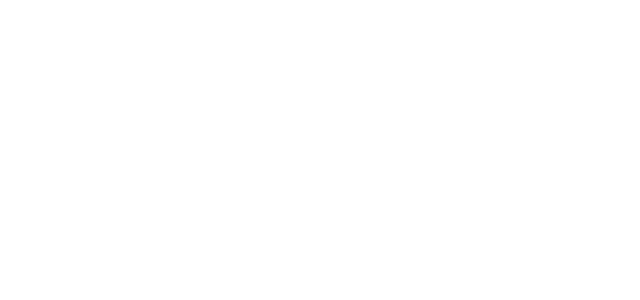
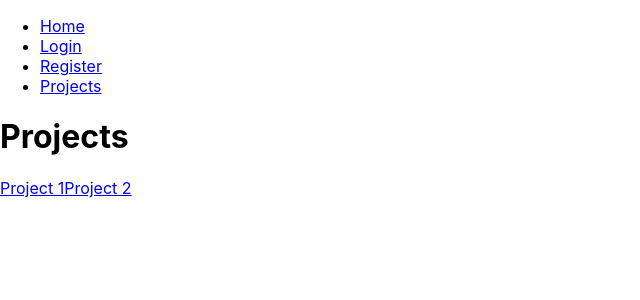
Before and after one commit to JoshRinaberger/DAW-Cache-Web, a React (Create React App) app in the folder client/: page /projects in a window 1280 px wide. Before the commit this address had no page. Shown: the top 300 px of the page, without its empty margins (0-640 px from the left). Built offline with nearby package versions, Linux system fonts and the light colour scheme.

Commit message:
Added react routes for a project list page, individual projects with an id parameter, and a not found page.

```diff
--- a/client/src/App.js
+++ b/client/src/App.js
@@ -1,8 +1,11 @@
 import React, {useEffect, useState} from 'react';
-import {Route, Routes} from "react-router-dom";
+import {Route, Routes, Link} from "react-router-dom";
 import Home from './Home.js';
 import Login from './Login.js';
 import Register from './Register.js';
+import Project from './Project.js';
+import Projects from './Projects.js';
+import NotFound from './NotFound.js';
 
 function App() {
   //const [message, setMessage] = useState(null);
@@ -15,10 +18,25 @@ function App() {
   }, []);*/
 
   return (
-    <Routes>
-      <Route path="/" element={<Home />} />
-      <Route path="/login" element={<Login />} />
-    </Routes>
+    <>
+      <nav>
+        <ul>
+          <li><Link to='/'>Home</Link></li>
+          <li><Link to='/login'>Login</Link></li>
+          <li><Link to='/register'>Register</Link></li>
+          <li><Link to='/projects'>Projects</Link></li>
+        </ul>
+      </nav>
+      <Routes>
+        <Route path="/" element={<Home />} />
+        <Route path="/login" element={<Login />} />
+        <Route path="/register" element={<Register />} />
+        <Route path="/projects" element={<Projects />} />
+        <Route path="/project/:id" element={<Project />} />
+        <Route path="*" element={<NotFound />} />
+      </Routes>
+    </>
+
   );
 }
 
--- /dev/null
+++ b/client/src/NotFound.js
@@ -0,0 +1,12 @@
+import { Link } from "react-router-dom";
+
+export default function NotFound () {
+    return (
+        <div>
+            <h1>Error: Page Not Found.</h1>
+            <h2>Return Home:</h2>
+            <Link to='/'>Home</Link>
+        </div>
+
+    )
+}
--- /dev/null
+++ b/client/src/Project.js
@@ -0,0 +1,13 @@
+import { useParams } from "react-router-dom";
+
+export default function Project () {
+    const {id} = useParams();
+
+    return (
+        <div>
+            <h1>Project</h1>
+            <p>ID: {id}</p>
+        </div>
+
+    )
+}
--- /dev/null
+++ b/client/src/Projects.js
@@ -0,0 +1,12 @@
+import { Link } from "react-router-dom";
+
+export default function Projects () {
+    return (
+        <div>
+            <h1>Projects</h1>
+            <Link to="/project/1">Project 1</Link>
+            <Link to="/project/2">Project 2</Link>
+        </div>
+
+    )
+}
```
